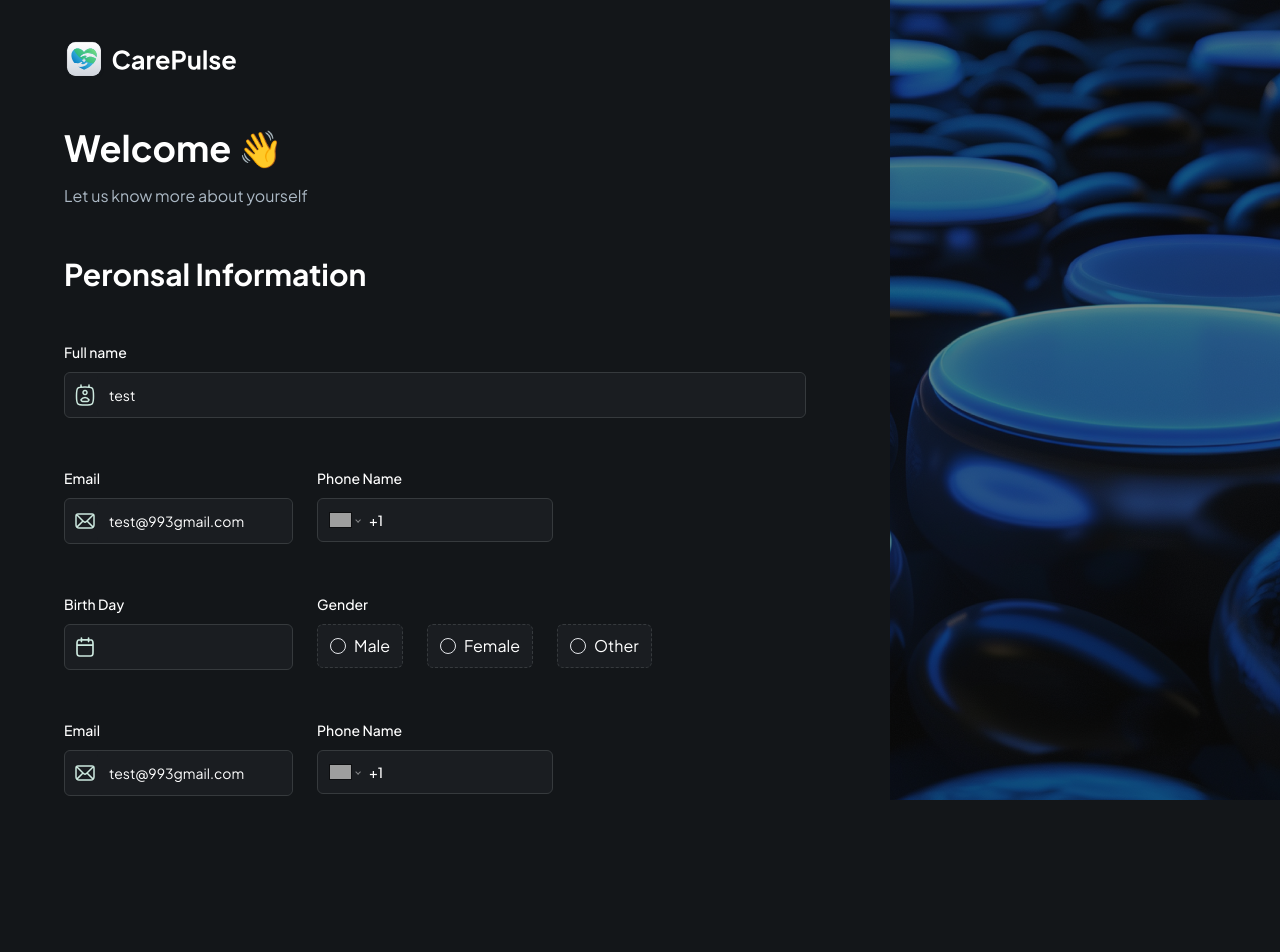
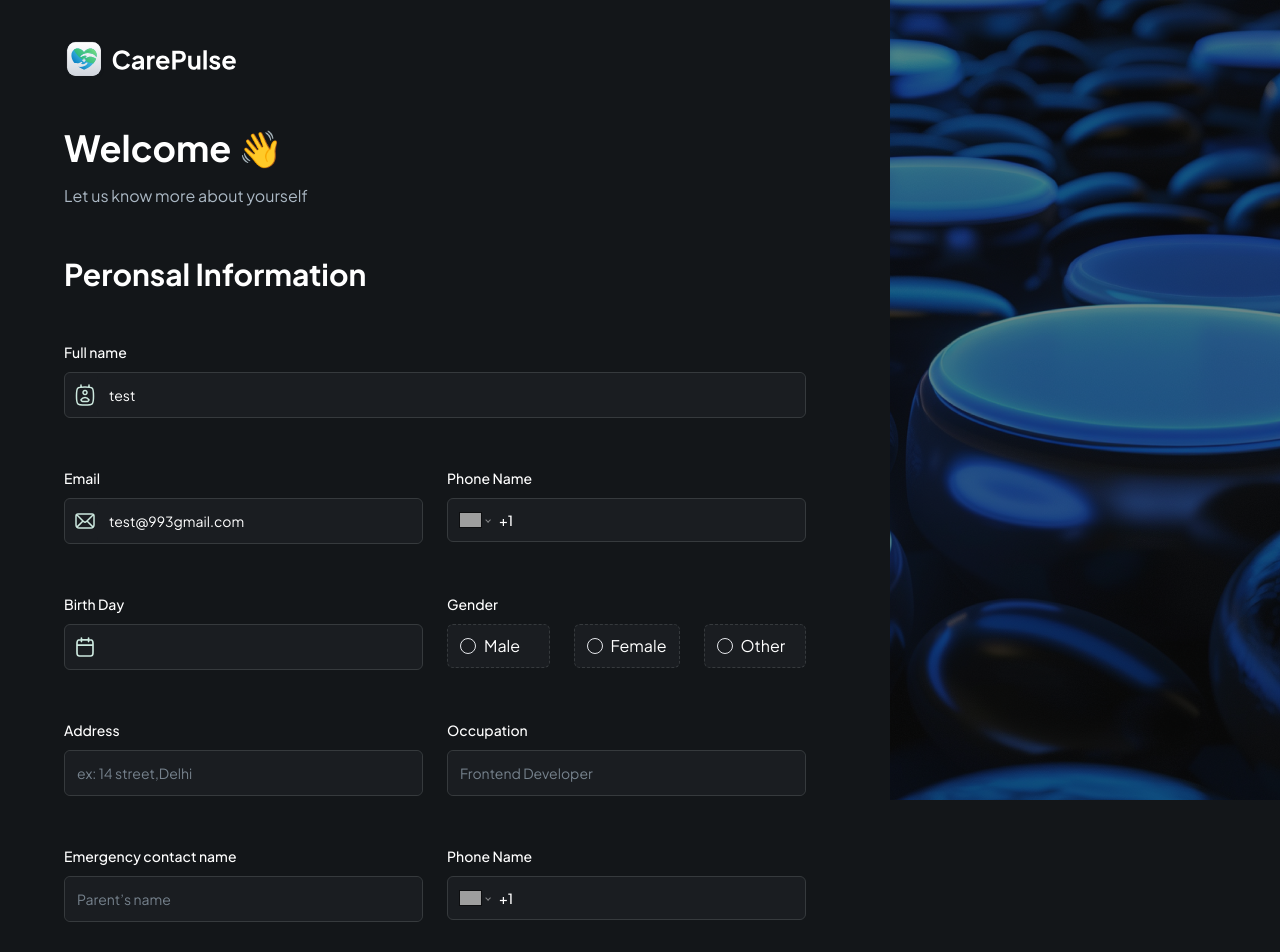
Before and after one commit to AbhishekKatnoria/Patient-Management-System, a Next.js app: page /patients/register in a window 1280 px wide. Shown: the top 952 px of the page. Before the commit the page ends 836 px from the top, so only its background shows below. Built offline with nearby package versions, Linux system fonts and the light colour scheme; grey boxes are pictures that could not be loaded.

Commit message:
Refactor CustomForm and RegisterForm components for improved layout and functionality

```diff
--- a/components/CustomForm.tsx
+++ b/components/CustomForm.tsx
@@ -36,7 +36,7 @@ interface CustomProps {
 }
 
 const RenderField = ({ field, props }: { field: any; props: CustomProps }) => {
-  const { iconAlt, iconSrc, formType, placeholder,renderSkeleton } = props;
+  const { iconAlt, iconSrc, formType, placeholder, renderSkeleton } = props;
   const [startDate, setStartDate] = useState(new Date());
 
   switch (formType) {
@@ -109,6 +109,7 @@ const RenderField = ({ field, props }: { field: any; props: CustomProps }) => {
 const CustomForm = (props: CustomProps) => {
   const { control, name, formType, label } = props;
   return (
+    <div className="w-full">
       <FormField
         control={control}
         name={name}
@@ -123,6 +124,7 @@ const CustomForm = (props: CustomProps) => {
           </FormItem>
         )}
       />
+    </div>
   );
 };
 
--- a/components/forms/RegisterForm.tsx
+++ b/components/forms/RegisterForm.tsx
@@ -8,7 +8,7 @@ import { UserFormValidation } from "@/lib/validation";
 import { useState } from "react";
 import { useRouter } from "next/navigation";
 import { FormControl } from "../ui/form";
-import { RadioGroup, RadioGroupItem } from "@/components/ui/radio-group"
+import { RadioGroup, RadioGroupItem } from "@/components/ui/radio-group";
 import { GenderOption } from "@/constants";
 import { Label } from "@radix-ui/react-label";
 
@@ -71,7 +71,7 @@ export const RegisterForm = () => {
           iconAlt="user"
         />
 
-        <div className="flex flex-col gap-6 xl:flex-row">
+        <div className="flex justify-between w-full gap-6 xl:flex-row">
           <CustomForm
             formType={FormFieldType.INPUT}
             control={form.control}
@@ -112,7 +112,7 @@ export const RegisterForm = () => {
                   onValueChange={field.onChange}
                   defaultValue={field.value}
                 >
-                  {GenderOption.map((option, i) => (
+                  {GenderOption?.map((option, i) => (
                     <div key={option + i} className="radio-group">
                       <RadioGroupItem value={option} id={option} />
                       <Label htmlFor={option} className="cursor-pointer">
@@ -130,18 +130,35 @@ export const RegisterForm = () => {
           <CustomForm
             formType={FormFieldType.INPUT}
             control={form.control}
-            name="email"
-            label="Email"
-            placeholder="abhishek@gmail.com"
-            iconSrc="/assets/icons/email.svg"
-            iconAlt="Email"
+            name="address"
+            label="Address"
+            placeholder="ex: 14 street,Delhi"
+            iconAlt="Address"
+          />
+          <CustomForm
+            formType={FormFieldType.INPUT}
+            control={form.control}
+            name="occupation"
+            label="Occupation"
+            placeholder="Frontend Developer"
+            iconAlt="Occupation"
+          />
+        </div>
+        <div className="flex flex-col gap-6 xl:flex-row">
+          <CustomForm
+            formType={FormFieldType.INPUT}
+            control={form.control}
+            name="emergencyContactName"
+            label="Emergency contact name"
+            placeholder="Parent’s name"
+            iconAlt="Address"
           />
           <CustomForm
             formType={FormFieldType.PHONE_INPUT}
             control={form.control}
-            name="phone"
+            name="emergencyContactPhone"
             label="Phone Name"
-            placeholder="(555) 123-4567"
+            placeholder="+91  576 487 98098"
             iconSrc="/assets/icons/user.svg"
             iconAlt="user"
           />
```
Lines whose indentation alone changed are shown as unchanged.
